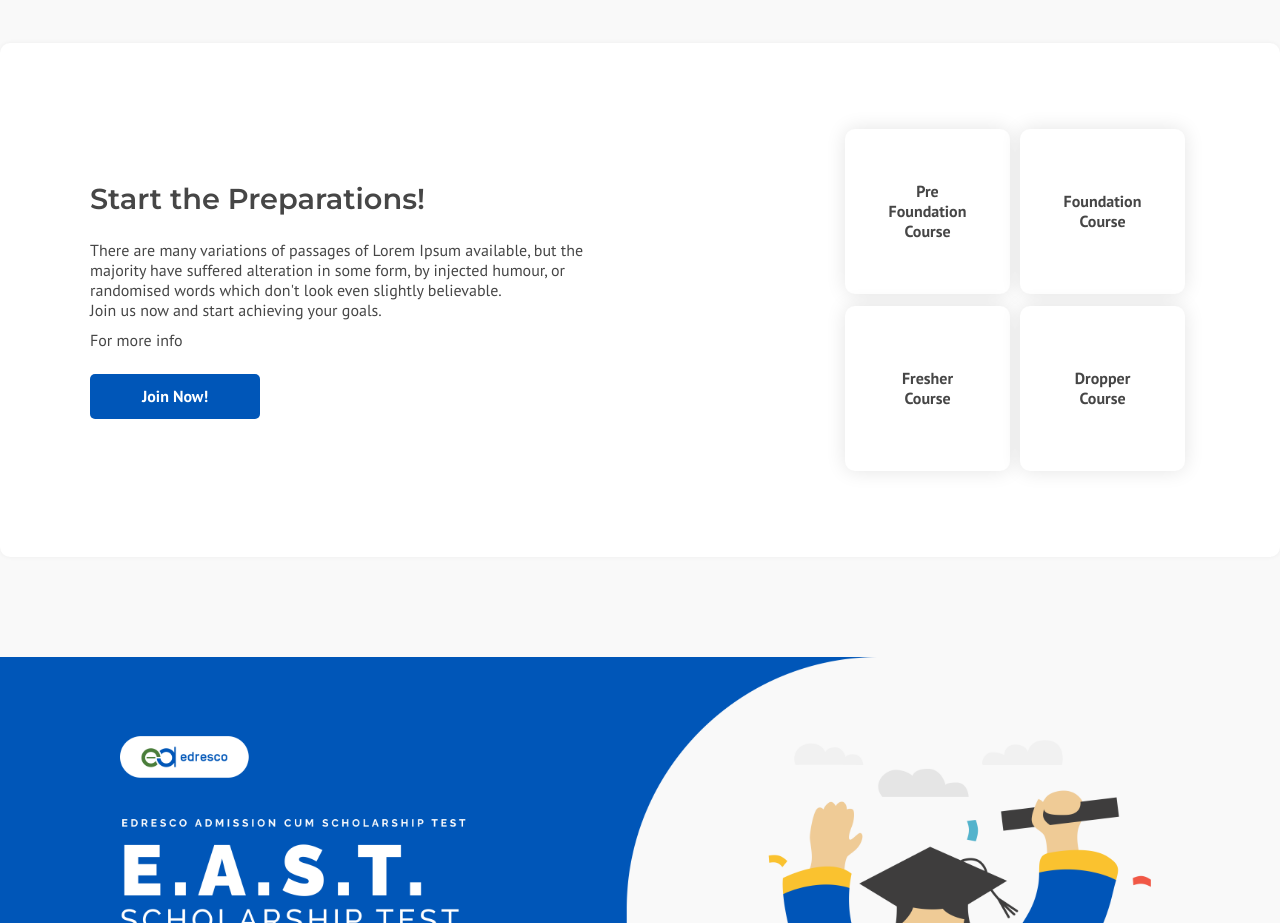
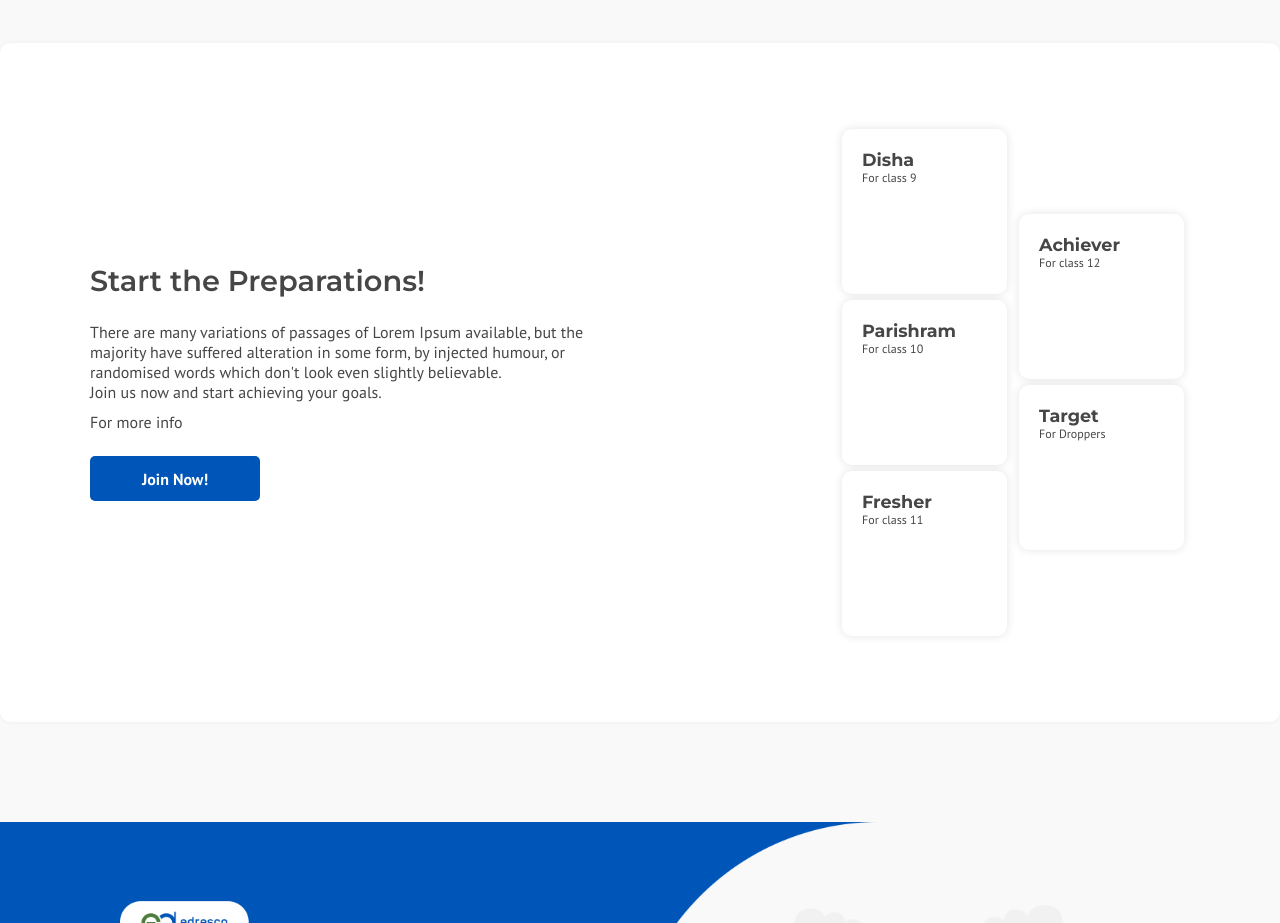
Before and after one commit to ankitdas09/edresco, a React (Vite) app in the folder web/site/: page / in a window 1280 px wide. Shown: the part 1900-2823 px from the top of the page. Built offline with nearby package versions, Linux system fonts and the light colour scheme; no server answers.

Commit message:
enhancements

```diff
--- a/web/site/src/pages/courses/components/courses-desc/index.tsx
+++ b/web/site/src/pages/courses/components/courses-desc/index.tsx
@@ -35,7 +35,7 @@ const courseContent = [
         ],
     },
     {
-        courseName: "TARGET",
+        courseName: "ACHIEVER",
         courseSubHeading: "12 MONTHS - CLASS 12",
         points: [
             "Dynamic 1-year Program for students moving to 12th",
@@ -45,7 +45,7 @@ const courseContent = [
         ],
     },
     {
-        courseName: "ACHIEVER",
+        courseName: "TARGET",
         courseSubHeading: "12 MONTHS - DROPPER",
         points: [
             "Comprehensive 1-year program for 12th passed outs",
--- a/web/site/src/pages/home/components/hero/styles/index.scss
+++ b/web/site/src/pages/home/components/hero/styles/index.scss
@@ -60,7 +60,7 @@
     }
   }
 }
-@media screen and (max-width: 1000px) {
+@media screen and (max-width: 800px) {
   *{
     // display: none;
   }
--- a/web/site/src/pages/home/components/start-prep/components/course-card/index.tsx
+++ b/web/site/src/pages/home/components/start-prep/components/course-card/index.tsx
@@ -3,6 +3,7 @@ import "./styles/index.scss";
 
 interface PropTypes {
     text: string;
+    class: string;
 }
 
 const CourseCard = (props: PropTypes) => {
@@ -11,8 +12,16 @@ const CourseCard = (props: PropTypes) => {
             <Heading
                 text={props.text}
                 fontWeight={700}
+                font="Montserrat"
+                size="1.1rem"
+                maxWidth={100}
+                center={true}
+            />
+            <Heading
+                text={props.class}
+                fontWeight={400}
                 font="PT Sans"
-                size="1rem"
+                size="0.75rem"
                 maxWidth={100}
                 center={true}
             />
--- a/web/site/src/pages/home/components/start-prep/components/course-card/styles/index.scss
+++ b/web/site/src/pages/home/components/start-prep/components/course-card/styles/index.scss
@@ -1,14 +1,16 @@
 .course-card{
   width: 165px;
   height: 165px;
-  box-shadow: 0px 0px 20px #0000001c;
+  box-shadow: 0px 0px 10px #0000001c;
   background-color: #fff;
-  margin: 6px 5px;
+  margin: 6px 6px;
   display: flex;
-  justify-content: center;
-  align-items: center;
+  flex-direction: column;
+  justify-content: start;
+  align-items: start;
   text-align: center;
   border-radius: 10px;
+  padding: 20px;
   &:hover{
     transform: scale(1.04);
     transition: 300ms;
--- a/web/site/src/pages/home/components/start-prep/index.tsx
+++ b/web/site/src/pages/home/components/start-prep/index.tsx
@@ -5,7 +5,7 @@ import CourseCard from "./components/course-card";
 
 import "./styles/index.scss";
 
-const content = ["Pre Foundation Course", "Foundation Course", "Fresher Course", "Dropper Course"];
+const content = ["Disha", "Parishram", "Fresher", "Achiever", "Target"];
 
 const StartPrepSection = () => {
     return (
@@ -56,10 +56,16 @@ const StartPrepSection = () => {
                 />
             </div>
             <div className="start-prep-right">
-                <div className="course-card-container">
-                    {content.map((c, idx) => (
-                        <CourseCard text={c} key={idx} />
-                    ))}
+                <div className="flex justify-center align-center">
+                    <div className="course-card-right-triple">
+                        <CourseCard text={content[0]} class="For class 9" key={0} />
+                        <CourseCard text={content[1]} class="For class 10" key={1} />
+                        <CourseCard text={content[2]} class="For class 11" key={2} />
+                    </div>
+                    <div className="course-card-right-double">
+                        <CourseCard text={content[3]} class="For class 12" key={3} />
+                        <CourseCard text={content[4]} class="For Droppers" key={4} />
+                    </div>
                 </div>
             </div>
         </div>
--- a/web/site/src/pages/home/components/start-prep/styles/index.scss
+++ b/web/site/src/pages/home/components/start-prep/styles/index.scss
@@ -11,8 +11,10 @@
     .course-card-container{
       display: flex;
       flex-wrap: wrap;
-      max-width: 400px;
-      justify-content: right;
+      max-height: 600px;
+      // flex-direction: column;
+      justify-content: space-around;
+      align-items:end;
     }
   }
 }
```
